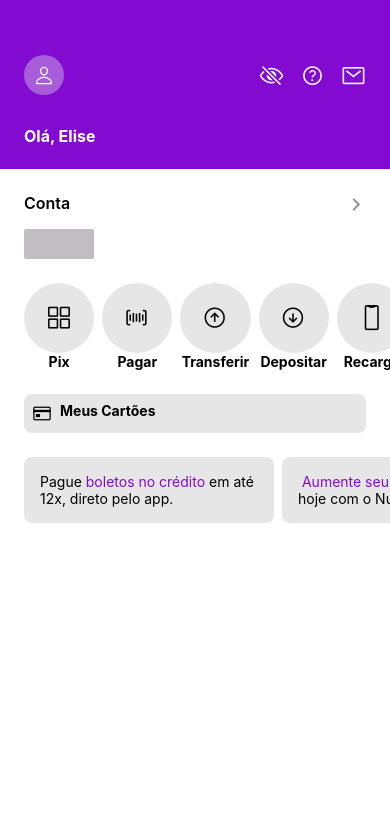
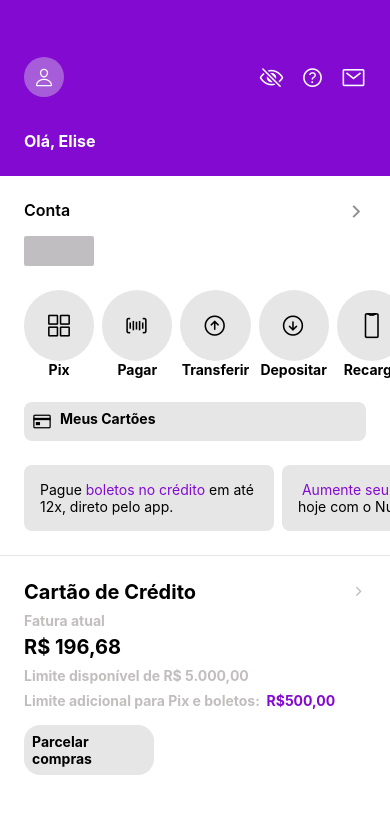
Before and after one commit to e-lis-e/Nubank-Clone, a React Native app in the folder NuClone/: screen / in a window 390 px wide. Shown: the top 814 px of the page. Built offline with nearby package versions, Linux system fonts and the light colour scheme.

Commit message:
Finalização do componente BlogC

```diff
--- a/NuClone/App.styles.ts
+++ b/NuClone/App.styles.ts
@@ -12,5 +12,26 @@
     margin-top: 24px;
 `
 export const BlogCItem = styled.View`
-    margin-right:8px`
+    margin-right:8px
+`
+export const CFunction = styled.View`
+border-top-width: 1px;
+margin-top: 24px;
+border-color: #e6e6e6;
+
+padding: 24px;
+`
+export const CFunctionRow = styled.View`
+    flex-direction: row;
+    align-items: center;
+    justify-content: space-between;
+`
+export const Touchable = styled.TouchableOpacity`
+    padding: 8px;
+    background-color: #e6e6e6;
+    width: 130px;
+    border-radius: 16px;
+    align-items: center;
+    margin-top: 16px;
+`
 ;
--- a/NuClone/App.tsx
+++ b/NuClone/App.tsx
@@ -1,17 +1,19 @@
 
 import React from 'react';
 import { Text, StyleSheet } from 'react-native'
-import { BlogCView, CFCView, Container, BlogCItem } from './App.styles';
+import { BlogCView, CFCView, Container, BlogCItem, CFunction, CFunctionRow, Touchable } from './App.styles';
 import { Header } from './components/Header/Header';
 import { CFC } from './components/CFC/CFC';
 import { BlogC } from './components/BlogC/BlogC';
 import { ScrollView } from 'react-native';
+import {Ionicons} from '@expo/vector-icons';
 
 
 
 export default function App() {
   return (
     <Container>
+      <ScrollView contentContainerStyle={{paddingBottom: 50}}>
       <Header />
       <CFCView>
         <CFC />
@@ -44,10 +46,31 @@
                   e desbloqueie brasões incríveis.</Text>} />
           </BlogCItem>
 
-
         </ScrollView>
       </BlogCView>
+      <CFunction>
+        <CFunctionRow>
+          <Text style={styles.writingTitle}>Cartão de Crédito</Text>
+          <Ionicons name='chevron-forward' size={15} color={"#c2bebe"}/>
+        </CFunctionRow>
+        <Text style={styles.textGray}>Fatura atual</Text>
+        <Text style={styles.title}>R$ 196,68</Text>
+        <Text style={styles.textGray}>Limite disponível de R$ 5.000,00</Text>
+        <Text style={styles.textGray}>Limite adicional para Pix e boletos: <Text style={styles.textPurple}> R$500,00</Text></Text>
 
+        <Touchable>
+          <Text style={styles.textButton}>Parcelar compras</Text>
+        </Touchable>
+      </CFunction>
+      <CFunction>
+      <CFunctionRow>
+          <Text style={styles.writingTitle}>Empréstimo</Text>
+          <Ionicons name='chevron-forward' size={15} color={"#c2bebe"}/>
+        </CFunctionRow>
+        <Text style={styles.textGray}>Valor disponível de até</Text>
+        <Text style={styles.title}>R$ 10.000,00</Text>
+      </CFunction>
+      </ScrollView>
     </Container>
   );
 }
@@ -58,5 +81,31 @@
   },
   textPurple: {
     color: '#820ad1'
+  },
+  title:{
+    fontSize: 20,
+    fontWeight:'bold',
+    marginTop: 6
+
+  },
+  writingTitle:{
+    fontSize: 20,
+    fontWeight:'bold',
+
+  },
+  subtitle:{
+    fontSize: 16,
+    fontWeight: 'bold'
+  },
+  textGray: {
+    color: '#c2bebe',
+    fontWeight: 'bold',
+    marginTop: 8
+
+  },
+  textButton: {
+    fontSize: 14,
+    fontWeight: 'bold'
+
   }
 })
```
